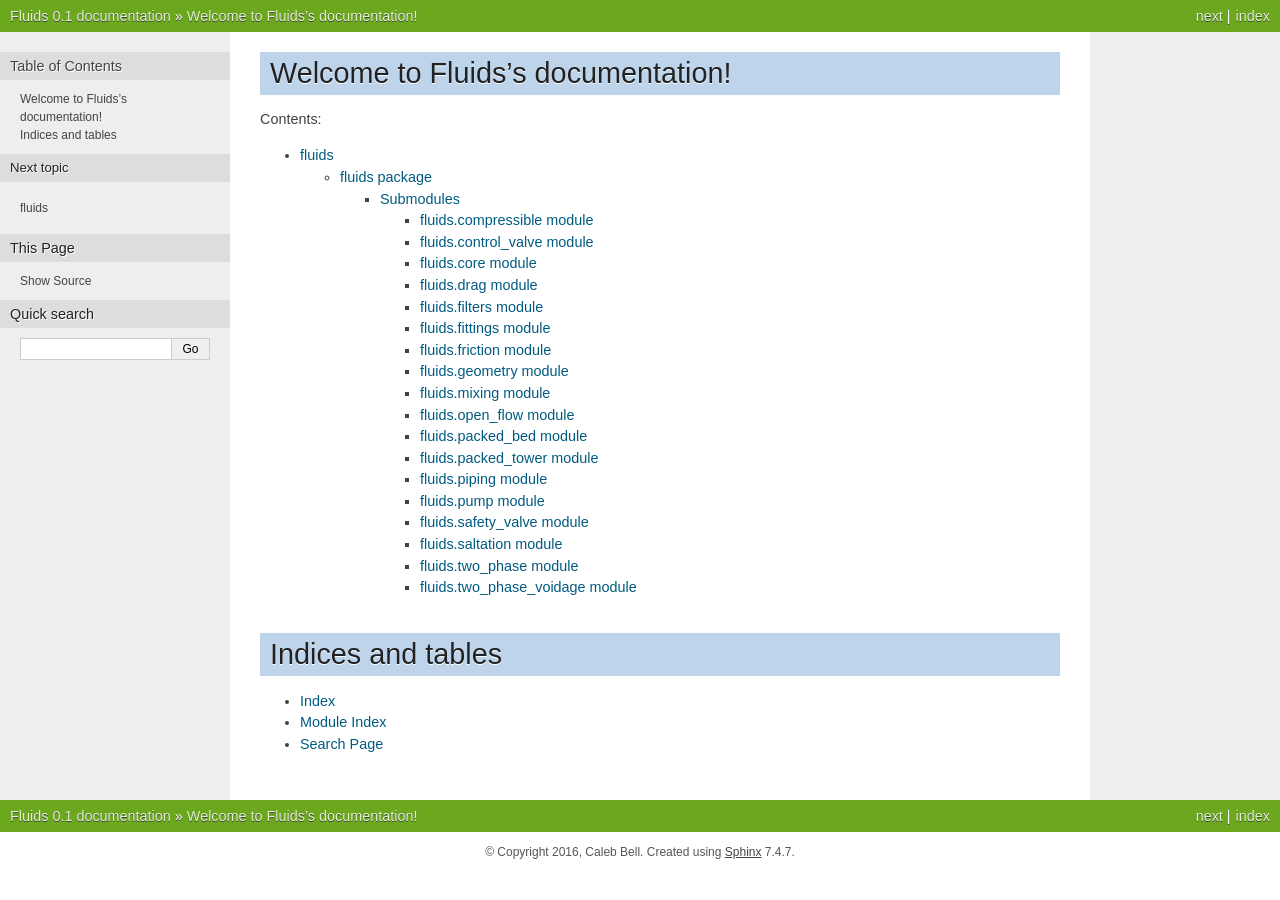
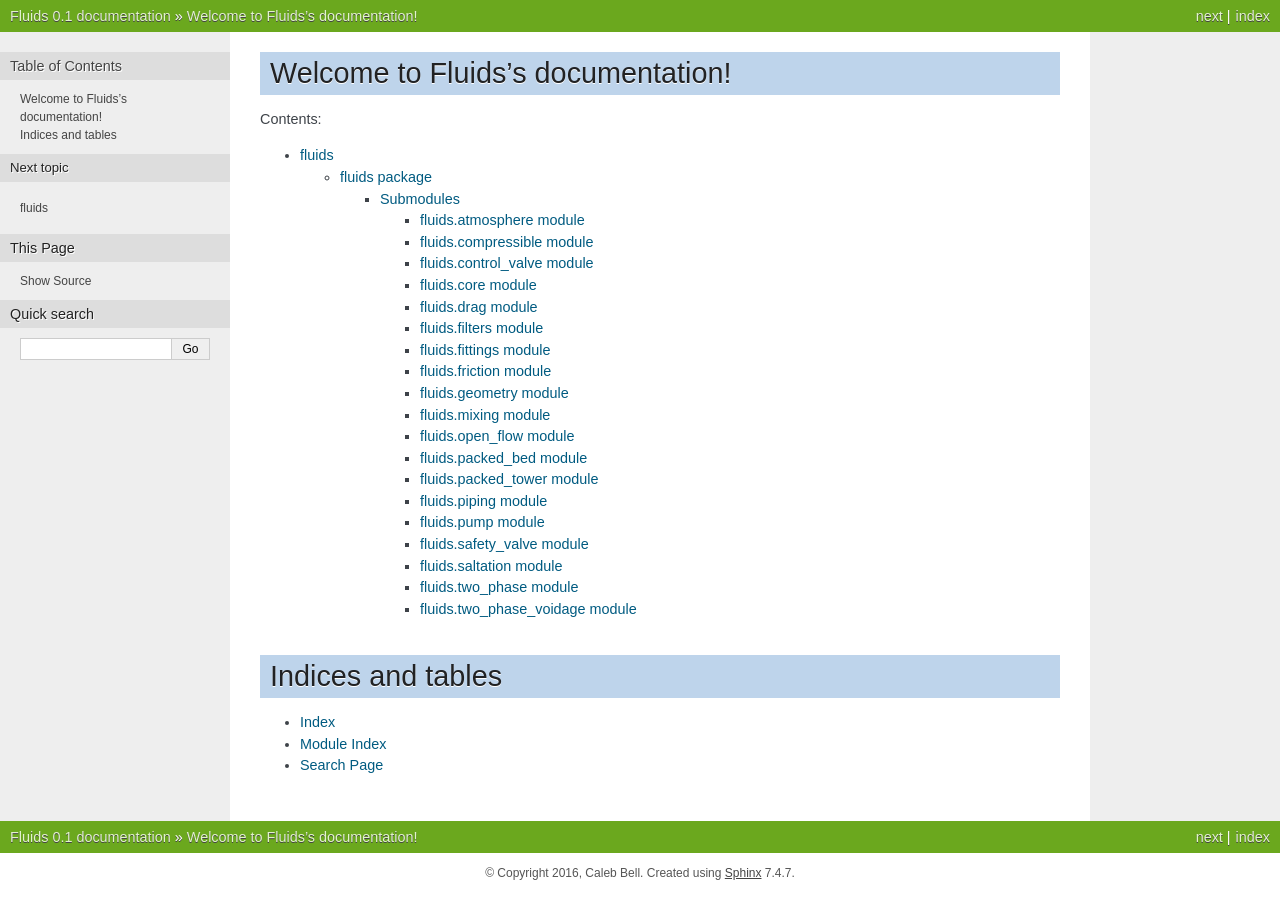
Before and after one commit to CalebBell/fluids, a Sphinx documentation site: the page built from docs/index.rst, in a window 1280 px wide. Built offline with Sphinx 7.4.7, drawn with Linux system fonts in a browser that asks for light colours.

Commit message:
Added a documentation .rst file for atmosphere

```diff
--- /dev/null
+++ b/docs/fluids.atmosphere.rst
@@ -0,0 +1,7 @@
+fluids.atmosphere module
+========================
+
+.. automodule:: fluids.atmosphere
+    :members:
+    :undoc-members:
+    :show-inheritance:
--- a/docs/fluids.rst
+++ b/docs/fluids.rst
@@ -6,6 +6,7 @@ Submodules
 
 .. toctree::
 
+   fluids.atmosphere
    fluids.compressible
    fluids.control_valve
    fluids.core
```
